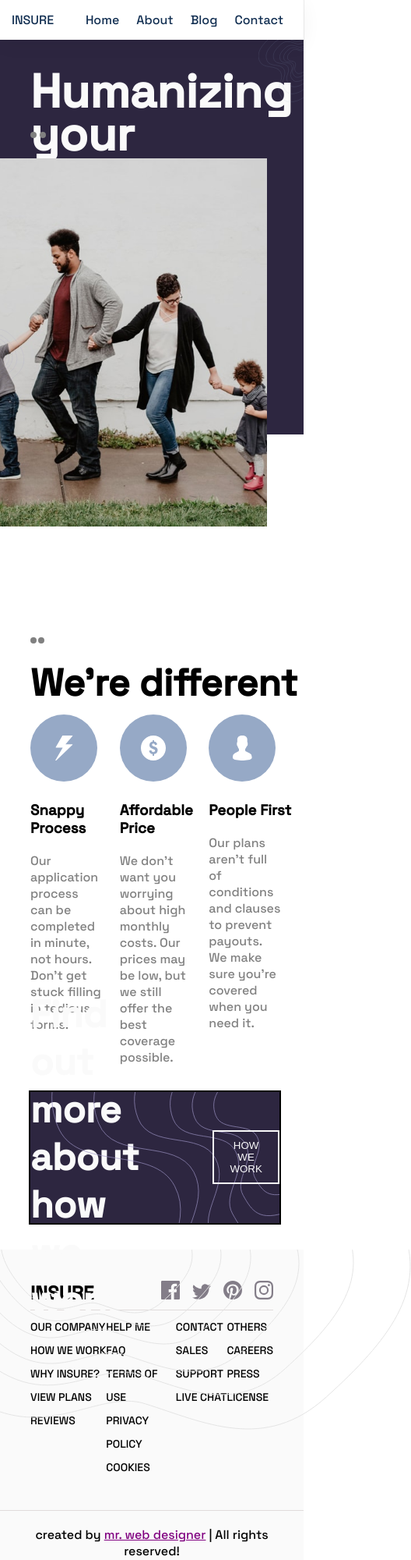
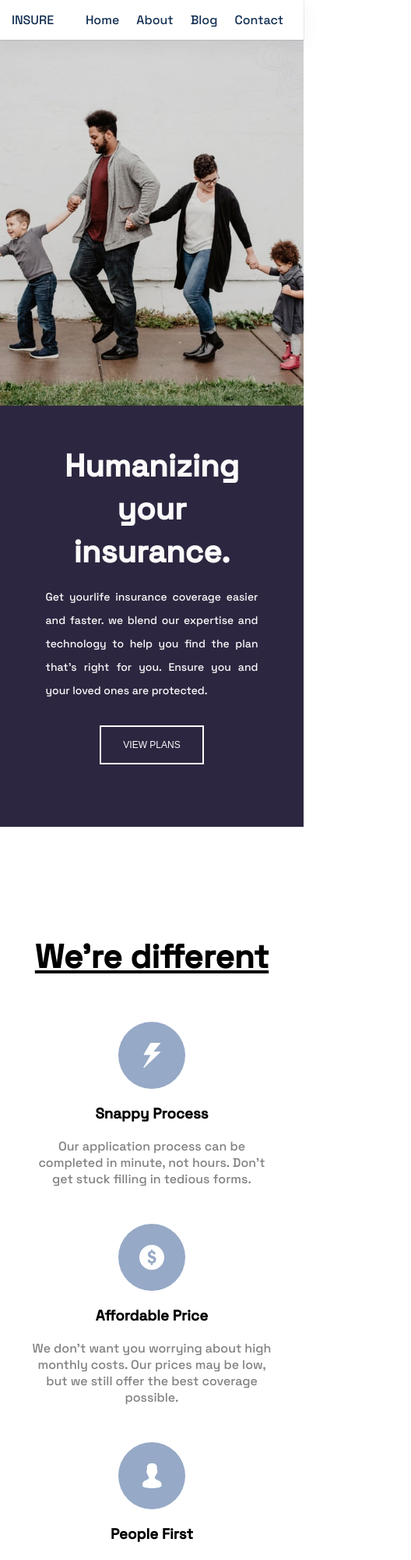
Before and after one commit to Amit-Kumar-Keshri/WebSite, a plain HTML site: page index.html in a window 390 px wide. Shown: the top 2000 px of the page at 78% size, 528 px wide, since content can reach past the window. Drawn offline with Linux system fonts and the light colour scheme.

Commit message:
added media query in home page

```diff
--- a/css/style.css
+++ b/css/style.css
@@ -12,40 +12,6 @@ body{
     /* color: hsl(0, 0%, 98%); */
 }
 
-/* .header{
-    text-align: center;
-
-}
-
-.title{
-    display: flex;
-    margin: 0 12% 2% 10%;
-    justify-content: space-around;
-    align-items: center;
-
-}
-
-img{
-    position: relative;
-    z-index: -1;
-    left: 35%;
-    width: 80%;
-    min-height: fit-content;
-}
-
-.title-text{
-    margin-left: 5%;
-    /* padding: 10px 50px 10px 30px; */
-    /* width: 40%;
-    position: absolute;
-    left: 5%;
-    z-index: 1;
-    line-height: 25px;
-
-}
-.title-text h1{
-    margin-bottom: 25px;
-} */
         /* navbar */
 
 .nav-container {
@@ -107,25 +73,26 @@ ul.navbar>li a:hover {
 }
 
 hr {
-    /* position: relative;
-    top: 75%;
-    left: 45%; */
     border-style: none;
     border-top-style: dotted;
     border-color: grey;
     border-width: 8px;
-    width: 5%;
+    width: 6rem;
+    margin-bottom: 32px;
 }
 
           /* home */
-
-
 
 .home-sec{
    background-color: hsl(256, 26%, 20%);
    height: 60vh;
    font-family: 'Space Grotesk', sans-serif;
-   margin-bottom: 260px;
+   margin-bottom: 200px;
+   display: flex;
+   justify-content: space-evenly;
+   align-items: center;
+   line-height: 30px;
+
 }
 
 .home h1{
@@ -138,34 +105,31 @@ hr {
     font-weight: 400;
     font-size: 16px;
     margin-bottom: 30px;
+    text-align: justify;
 }
 
-.home-sec{
-    display: flex;
-}
-
-.home-text{
+.home-content{
     color:hsl(0, 0%, 98%);
-    margin-left: 10%;
-    margin-top: 10%;
     width: 39%;
 }
 
+.home-img{
+    /* position: relative; */
+    padding-top: 15%;
+    width: 35%;
+}
+
 .home-img img{
-    position: absolute;
-    z-index: 1;
-    right: 12%;
-    top: 24%;
-    height: 56vh;
+    height: 60vh;
 }
 
 .home button{
-    padding: 10px 20px;
+    padding: 13px 28px;
     /* background-color: hsl(256, 26%, 20%); */
     background-color: transparent;
     color: hsl(0, 0%, 98%);
     border: 2px solid hsl(0, 0%, 98%);
-    font-size: 10px;
+    font-size: 12px;
 }
 
 .home-text button:hover{
@@ -173,37 +137,30 @@ hr {
     color: hsl(256, 26%, 20%);
 }
 
+.left-corner {
+    position: absolute;
+    width: 8vw;
+    top: 50%;
+}
+
 .right-corner{
     position: absolute;
-    z-index: 2;
-    width: 15vw;
+    width: 16vw;
     right: 0;
+    z-index: 1;
 }
 
-.left-corner{
-    position: absolute;
-    z-index: 2;
-    width: 8vw;
-    top: 50%;
-    left: 0;
-}
-
-.home hr{
-    position: absolute;
-    top: 20%;
-    left: 10%;
-}
-
-        /* middle-section */
+     /* middle-section */
 
 .middle{
-    margin-left: 10%;
+    margin: 0 10%;
 }
 
 .middle-container{
     display: flex;
     justify-content: space-around;
-    margin-right: 2%;
+    align-items: center;
+    text-align: justify;
 }
 .middle h1{
 
@@ -217,15 +174,11 @@ hr {
 
 .middle p{
     color: grey;
-    width: 24vw;
+    /* width: 90%; */
 }
 .content{
-    width: 33.33%;
+    width: 30%;
     height: 40%;
-}
-
-.middle hr {
-    margin-bottom: 20px;
 }
 
         /* box-section */
@@ -242,13 +195,13 @@ hr {
     position: relative;
 
 }
-
+.box-container{
+    width: 50%;
+}
 .box-container h1{
     font-weight: 700;
     font-size: 48px;
-    width: 60%;
     color: hsl(0, 0%, 98%);
-    /* margin-top: 30px; */
 }
 .box-button{
     z-index: 99;
@@ -257,10 +210,9 @@ hr {
 .box-button button{
     padding: 10px 20px;
     background-color: transparent;
-    /* margin-top: 45%; */
     border: 2px solid hsl(0, 0%, 98%);
     color: hsl(0, 0%, 98%);
-    display: inline-block;
+    /* display: inline-block; */
 }
 
 .box-button button:hover {
@@ -284,6 +236,7 @@ hr {
 
 .about #svg{
     position: absolute;
+    width: 35%;
 }
 
 .about- {
@@ -315,7 +268,8 @@ hr {
 }
 p-head {
     margin-bottom: 8%;
-    color: rgb(211, 208, 208);
+    /* color: rgb(211, 208, 208); */
+    color: grey;
 }
 
 .about-heading p{
@@ -332,6 +286,7 @@ p-head {
     height: 1px;
     background: rgb(224, 219, 219);
     width: 100%;
+    margin-bottom: 1%;
 }
 .credit{
     text-align: center;
@@ -384,3 +339,182 @@ p-head {
 .img {
     width: 55%;
 }
+
+@media  (min-width: 768px) and (max-width: 1024px){
+    .home-sec{
+        margin-bottom: 100px;
+    }
+
+    .home-content{
+        width: 40%;
+    }
+
+    .home-sec h1{
+        font-size: 40px;
+    }
+
+    .home-sec p {
+        font-size: 14px;
+    }
+
+    .home-img{
+        top: 0;
+    }
+
+    .home-img img{
+        height: 48vh;
+    }
+
+    .middle h1 {
+        font-size: 36px;
+    }
+
+    .middle h3 {
+        font-size: 20px;
+    }
+
+    .middle p {
+        font-size: 14px;
+    }
+
+    .box-container{
+        justify-content: space-around;
+        width: 50%;
+    }
+    .box-container h1{
+        font-size: 32px;
+    }
+
+    .box-button button{
+        padding: 10px;
+    }
+}
+
+@media (min-width: 300px) and (max-width: 767px){
+    .non{
+        /* display: none; */
+        visibility: hidden;
+    }
+    .home-sec{
+        flex-direction: column-reverse;
+        justify-content: center;
+        align-items: center;
+        text-align: center;
+        height: 100%;
+        margin-bottom: 100px;
+    }
+    .home-content{
+        width: 70%;
+        height: 50%;
+    }
+    .home-img{
+        width: 100%;
+        padding-top: 0;
+    }
+    .home-img img{
+        width: 100%;
+        height: 80%;
+
+    }
+    .home-sec h1 {
+        font-size: 40px;
+    }
+    .home-sec p {
+        font-size: 14px;
+    }
+    .home-content button {
+        font-size: 12px;
+        margin-bottom: 80px;
+        padding: 16px 28px;
+    }
+    /* .left-corner{
+        content: url('../img/bg-pattern-intro-left-mobile.svg');
+        padding-top: 35%;
+        width: 47%;
+        height: 17%;
+        top: 71%;
+    }
+    .right-corner{
+        content: url('../img/bg-pattern-intro-right-mobile.svg');
+        width: 26%;
+        height: 38%;
+        top: 106%;
+    } */
+
+
+    .middle{
+        text-align: center;
+    }
+    .middle-container{
+        flex-direction: column;
+        text-align: center;
+        margin-bottom: 25%;
+    }
+    .content{
+        display: flex;
+        flex-direction: column;
+
+        align-items: center;
+        width: 100%;
+        margin-top: 15%;
+
+    }
+    .middle h1{
+        font-size: 42px;
+        text-decoration: underline;
+    }
+    .box-container p{
+        font-size: 10px;
+    }
+
+    .box {
+        flex-direction: column;
+        height: 350px;
+    }
+
+    .box-container{
+        width: 90%;
+        text-align: center;
+    }
+
+
+    .box-container h1 {
+        font-size: 32px;
+    }
+
+    .box-button button {
+        padding: 10px;
+    }
+    .box img{
+        top: 0;
+        width: 200px;
+        height: 50%;
+    }
+
+    .heading{
+        flex-direction: column;
+        text-align: center;
+        line-height: 55px;
+    }
+
+    .about-heading{
+        grid-template-columns: 1fr;
+        text-align: center;
+    }
+    .p-head{
+        margin: 20px 0;
+        color: grey;
+        font-size: 17px;
+        text-decoration: underline;
+    }
+    #svgg{
+        content: url('../img/bg-pattern-how-we-work-mobile.svg');
+        height: 90%;
+    }
+    .about #svg{
+        content: url('../img/bg-pattern-footer-mobile.svg');
+        width: 100%;
+        height: 17%;
+
+    }
+}
--- a/css/stylesss.css
+++ b/css/stylesss.css
@@ -4,11 +4,6 @@
   margin: 0;
   padding: 0;
 }
-
-/* @font-face {
-  font-family: page-font;
-  src: url(font/spacegr.ttf);
-} */
 
 body {
   font-family: 'Space Grotesk', sans-serif;
@@ -74,47 +69,27 @@ ul.navbar>li a:hover {
   border-radius: 8px;
 }
 
-#banner {
-  background: url("https://cdn.pixabay.com/photo/2015/10/29/14/38/web-1012467__340.jpg");
-  background-size: cover;
-  background-position: center;
-  max-height: 200px;
-  max-width: 100%;
+.banner {
+  background: url("https://png.pngtree.com/thumb_back/fh260/back_pic/02/50/63/71577e1cf59d802.jpg");
+  margin-top: 1%;
+  display: flex;
+  justify-content: center;
+  align-items: center;
+  height: 200px;
+  color: ghostwhite;
 }
 
-
-.bannerprop {
-  display: flex;
-  flex-direction: row;
-  justify-content: space-around;
-  align-items: center;
-  /* margin-top: 3%; */
-  margin-bottom: 10px;
-}
-
-.logo {
-  height: 200px;
-  display: flex;
-  align-items: center;
-}
-
-.logo-design {
-  width: 250px;
+.banner .banner-text{
+  font-size: 80px;
 }
 
 
 
-.banner-text {
-  text-align: center;
-  color: rgb(105 77 179);
-  font-size: 40px;
-}
-
 #blog-section {
-  background: linear-gradient(rgba(0, 0, 0, 0.1), #a7d317), url(img/blog3.jpg);
+  background: linear-gradient(rgba(0, 0, 0, 0.1), #17d36c6c);
   background-size: cover;
   height: 100%;
-  margin-bottom: 10px;
+  margin-top: 1%;
 }
 
 #blog-section h1 {
@@ -129,7 +104,7 @@ ul.navbar>li a:hover {
 .blog-box {
   width: 95%;
   display: flex;
-  flex-wrap: nowrap;
+  flex-wrap: wrap;
   justify-content: space-around;
   margin: auto;
 }
@@ -210,7 +185,7 @@ hr {
 /* about-section */
 
 .about {
-  /* margin: 10%; */
+  margin-top: 1%;
   background-color: hsl(0, 0%, 98%);
 }
 
@@ -276,3 +251,64 @@ hr {
   color: purple;
   text-decoration: underline;
 }
+
+@media (min-width:1367px) and (max-width:1440px){
+  h1{
+      font-size: 48px;
+  }
+
+  h2{
+      font-size: 28px;
+  }
+
+  p{
+      text-align: justify;
+      font-size: 16px;
+  }
+}
+
+@media (min-width:1281px) and (max-width:1366px){
+  h1{
+      font-size: 42px !important;
+  }
+
+  h2{
+      font-size: 24px !important;
+  }
+
+  p{
+      text-align: justify;
+      font-size: 15px !important;
+  }
+}
+
+@media (min-width:1025px) and (max-width:1280px){
+  h1{
+      font-size: 38px !important;
+  }
+
+  h2{
+      font-size: 22px !important;
+  }
+
+  p{
+      text-align: justify;
+      font-size: 14px !important;
+  }
+}
+
+@media (min-width:768px) and (max-width:1024px){
+  .blog-box{
+    display:inline-block;
+  }
+}
+
+@media (min-width:375px) and (max-width:767px){
+  .blog-box{
+    display:inline-block;
+  }
+}
+
+@media (min-width:481px) and (max-width:991px) and (orientation:landscape){
+
+}
--- a/index.html
+++ b/index.html
@@ -31,26 +31,26 @@
         </div>
     </section>
     <section class="home">
-        <hr>
+        <img class="right-corner" src="img/bg-pattern-intro-right-desktop.svg" alt="">
+        <img class="left-corner" src="img/bg-pattern-intro-left-desktop.svg" alt="">
         <div class="home-sec">
-            <div class="home-text">
-
+            <div class="home-content">
+                <hr class="non">
                 <h1>Humanizing your insurance.</h1>
                 <p>
                     Get yourlife insurance coverage easier and faster. we blend our expertise and technology to help you find the plan that's right for you. Ensure you and your loved ones are protected.
                 </p>
                 <button>VIEW PLANS</button>
             </div>
-                <img class="right-corner" src="img/bg-pattern-intro-right-desktop.svg" alt="">
-                <img class="left-corner" src="img/bg-pattern-intro-left-desktop.svg" alt="">
-            <div class="home-img">
+
+            <div class="home-content home-img">
                 <img src="img/image-intro-desktop.jpg" alt="">
             </div>
         </div>
     </section>
 
     <section class="middle">
-            <hr>
+            <hr class="non">
             <h1>We're different</h1>
         <div class="middle-container">
             <div class="content">
@@ -85,7 +85,7 @@
         <div class="box-button">
             <button>HOW WE WORK</button>
         </div>
-        <img #id="" src="img/bg-pattern-how-we-work-desktop.svg" alt="">
+        <img id="svgg" src="img/bg-pattern-how-we-work-desktop.svg" alt="">
     </section>
 
     <section class="about">
```
Also changed, not shown: blog.html (+29 -8 lines), img/bg-pattern-footer-mobile.svg (added), img/bg-pattern-how-we-work-mobile.png (added), img/bg-pattern-how-we-work-mobile.svg (added), img/bg-pattern-intro-left-mobile.svg (added), img/bg-pattern-intro-right-mobile.svg (added).
